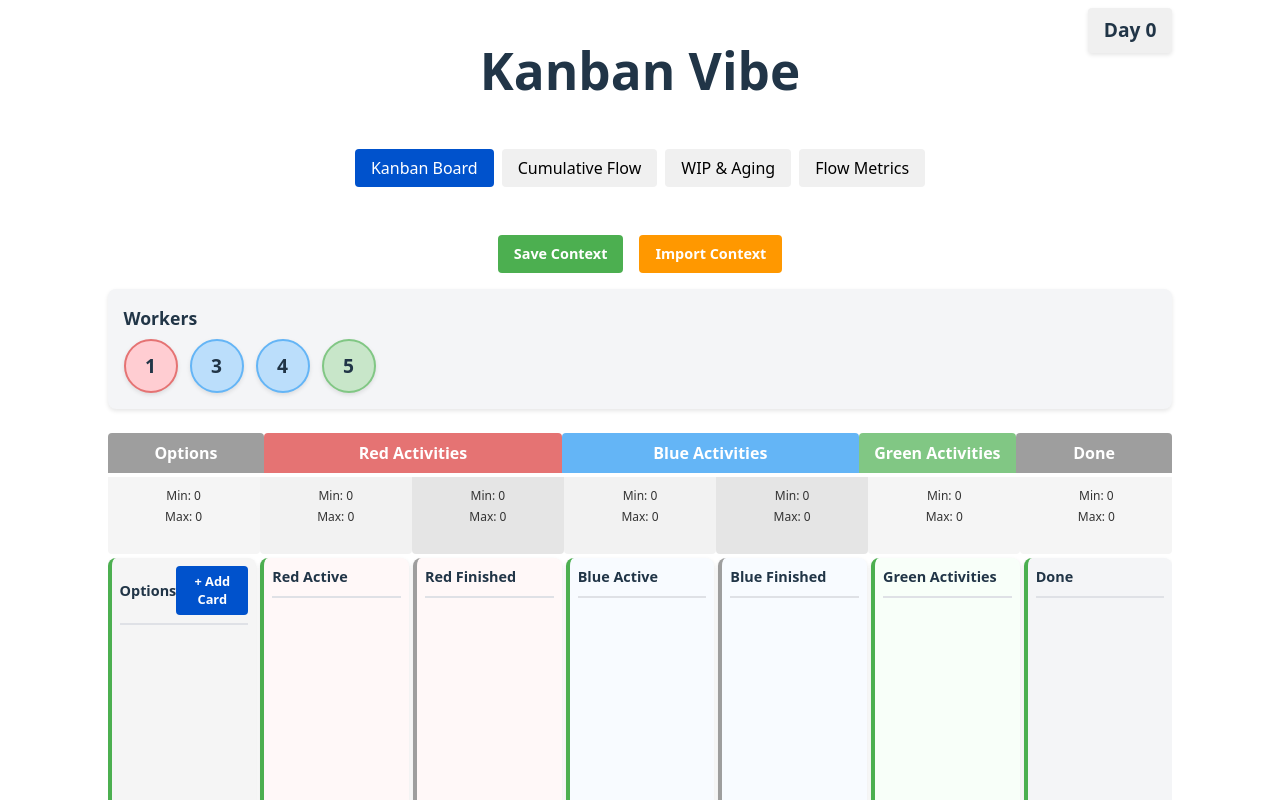
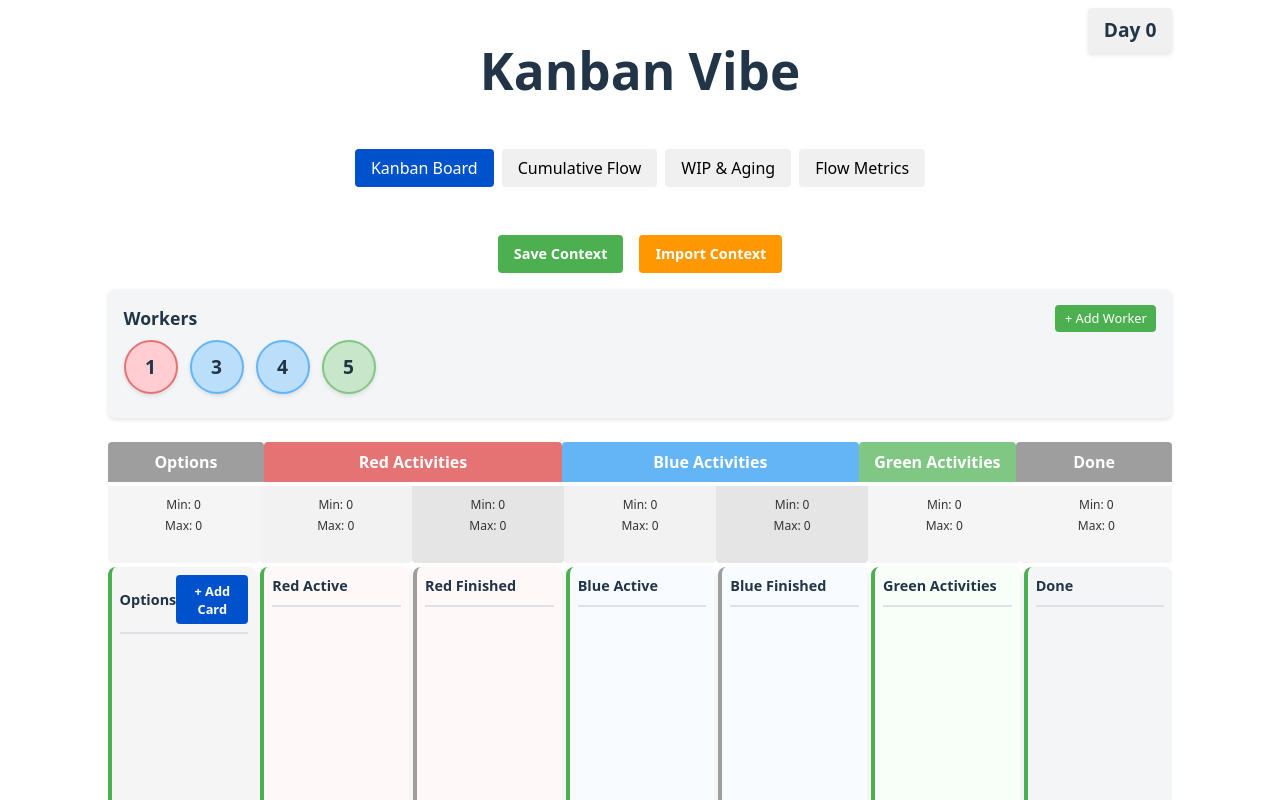
Before and after one commit to npelloux/kanban-vibe, a React (Vite) app: page / in a window 1280 px wide. Shown: the top 800 px of the page. Built offline with nearby package versions, Linux system fonts and the light colour scheme.

Commit message:
Add worker management functionality with add and delete capabilities

```diff
--- a/src/App.css
+++ b/src/App.css
@@ -39,6 +39,9 @@
 
 .worker-pool-header {
   margin-bottom: 0.5rem;
+  display: flex;
+  justify-content: space-between;
+  align-items: center;
 }
 
 .worker-pool-header h3 {
@@ -47,10 +50,94 @@
   font-weight: 600;
 }
 
+.add-worker-button {
+  background-color: #4caf50;
+  color: white;
+  border: none;
+  border-radius: 4px;
+  padding: 0.3rem 0.6rem;
+  font-size: 0.8rem;
+  cursor: pointer;
+  transition: background-color 0.2s;
+}
+
+.add-worker-button:hover {
+  background-color: #43a047;
+}
+
+.add-worker-options {
+  background-color: white;
+  border-radius: 4px;
+  padding: 0.75rem;
+  margin-bottom: 1rem;
+  box-shadow: 0 2px 4px rgba(0, 0, 0, 0.1);
+}
+
+.worker-type-selector {
+  display: flex;
+  gap: 1rem;
+  margin-bottom: 0.75rem;
+}
+
+.worker-type-selector label {
+  display: flex;
+  align-items: center;
+  gap: 0.3rem;
+  cursor: pointer;
+}
+
+.confirm-add-worker {
+  background-color: #4caf50;
+  color: white;
+  border: none;
+  border-radius: 4px;
+  padding: 0.3rem 0.6rem;
+  font-size: 0.8rem;
+  cursor: pointer;
+  transition: background-color 0.2s;
+  float: right;
+}
+
+.confirm-add-worker:hover {
+  background-color: #43a047;
+}
+
 .worker-pool-content {
   display: flex;
   flex-wrap: wrap;
   gap: 0.75rem;
+}
+
+.worker-container {
+  position: relative;
+  margin-bottom: 0.5rem;
+}
+
+.delete-worker-button {
+  position: absolute;
+  top: -5px;
+  right: -5px;
+  width: 20px;
+  height: 20px;
+  border-radius: 50%;
+  background-color: #f44336;
+  color: white;
+  border: none;
+  font-size: 0.7rem;
+  display: flex;
+  align-items: center;
+  justify-content: center;
+  cursor: pointer;
+  opacity: 0;
+  transition: opacity 0.2s;
+}
+
+.worker-container:hover .delete-worker-button {
+  opacity: 1;
+}
+
+.delete-worker-button:hover {
+  background-color: #d32f2f;
 }
 
 .worker {
--- a/src/App.tsx
+++ b/src/App.tsx
@@ -240,7 +240,60 @@ function App() {
   ];
 
   // State to track workers
-  const [workers] = useState<Worker[]>(initialWorkers);
+  const [workers, setWorkers] = useState<Worker[]>(initialWorkers);
+
+  // Generate a unique worker ID
+  const generateWorkerId = (): string => {
+    // Find the highest numeric ID
+    const numericIds = workers
+      .map(worker => parseInt(worker.id))
+      .filter(id => !isNaN(id))
+      .sort((a, b) => b - a);
+
+    // If no numeric IDs, start with 1
+    if (numericIds.length === 0) {
+      return '1';
+    }
+
+    // Return the next ID
+    return (numericIds[0] + 1).toString();
+  };
+
+  // Handle adding a new worker
+  const handleAddWorker = (type: WorkerType) => {
+    const newWorkerId = generateWorkerId();
+    const newWorker: Worker = {
+      id: newWorkerId,
+      type
+    };
+
+    setWorkers(prevWorkers => [...prevWorkers, newWorker]);
+  };
+
+  // Handle deleting a worker
+  const handleDeleteWorker = (workerId: string) => {
+    // First, remove the worker from any cards it's assigned to
+    const updatedCards = cards.map(card => {
+      if (card.assignedWorkers.some(worker => worker.id === workerId)) {
+        return {
+          ...card,
+          assignedWorkers: card.assignedWorkers.filter(worker => worker.id !== workerId)
+        };
+      }
+      return card;
+    });
+
+    // Then remove the worker from the workers array
+    setWorkers(prevWorkers => prevWorkers.filter(worker => worker.id !== workerId));
+
+    // Update cards
+    setCards(updatedCards);
+
+    // If the deleted worker was selected, clear the selection
+    if (selectedWorkerId === workerId) {
+      setSelectedWorkerId(null);
+    }
+  };
 
   // State to track selected worker
   const [selectedWorkerId, setSelectedWorkerId] = useState<string | null>(null);
@@ -800,6 +853,8 @@ function App() {
         workers={workers}
         selectedWorkerId={selectedWorkerId}
         onWorkerSelect={handleWorkerSelect}
+        onAddWorker={handleAddWorker}
+        onDeleteWorker={handleDeleteWorker}
       />
 
       {renderContent()}
--- a/src/components/WorkerPool.tsx
+++ b/src/components/WorkerPool.tsx
@@ -1,4 +1,4 @@
-import React from 'react';
+import React, { useState } from 'react';
 import { Worker } from './Worker';
 import type { WorkerType } from './Worker';
 
@@ -11,27 +11,116 @@ interface WorkerPoolProps {
   workers: WorkerData[];
   selectedWorkerId: string | null;
   onWorkerSelect: (workerId: string) => void;
+  onAddWorker?: (type: WorkerType) => void;
+  onDeleteWorker?: (workerId: string) => void;
 }
 
 export const WorkerPool: React.FC<WorkerPoolProps> = ({
   workers,
   selectedWorkerId,
-  onWorkerSelect
+  onWorkerSelect,
+  onAddWorker,
+  onDeleteWorker
 }) => {
+  const [showAddWorkerOptions, setShowAddWorkerOptions] = useState(false);
+  const [selectedType, setSelectedType] = useState<WorkerType>('red');
+
+  const handleAddClick = () => {
+    setShowAddWorkerOptions(!showAddWorkerOptions);
+  };
+
+  const handleTypeSelect = (type: WorkerType) => {
+    setSelectedType(type);
+  };
+
+  const handleAddWorker = () => {
+    if (onAddWorker) {
+      onAddWorker(selectedType);
+      setShowAddWorkerOptions(false);
+    }
+  };
+
+  const handleDeleteWorker = (workerId: string) => {
+    if (onDeleteWorker) {
+      onDeleteWorker(workerId);
+    }
+  };
+
   return (
     <div className="worker-pool">
       <div className="worker-pool-header">
         <h3>Workers</h3>
+        <button
+          className="add-worker-button"
+          onClick={handleAddClick}
+          title="Add a new worker"
+        >
+          + Add Worker
+        </button>
       </div>
+
+      {showAddWorkerOptions && (
+        <div className="add-worker-options">
+          <div className="worker-type-selector">
+            <label>
+              <input
+                type="radio"
+                name="worker-type"
+                value="red"
+                checked={selectedType === 'red'}
+                onChange={() => handleTypeSelect('red')}
+              />
+              Red
+            </label>
+            <label>
+              <input
+                type="radio"
+                name="worker-type"
+                value="blue"
+                checked={selectedType === 'blue'}
+                onChange={() => handleTypeSelect('blue')}
+              />
+              Blue
+            </label>
+            <label>
+              <input
+                type="radio"
+                name="worker-type"
+                value="green"
+                checked={selectedType === 'green'}
+                onChange={() => handleTypeSelect('green')}
+              />
+              Green
+            </label>
+          </div>
+          <button
+            className="confirm-add-worker"
+            onClick={handleAddWorker}
+          >
+            Confirm
+          </button>
+        </div>
+      )}
+
       <div className="worker-pool-content">
         {workers.map((worker) => (
+          <div key={worker.id} className="worker-container">
             <Worker
-            key={worker.id}
               id={worker.id}
               type={worker.type}
               isSelected={selectedWorkerId === worker.id}
               onClick={() => onWorkerSelect(worker.id)}
             />
+            {onDeleteWorker && (
+              <button
+                className="delete-worker-button"
+                onClick={() => handleDeleteWorker(worker.id)}
+                title="Delete worker"
+              >
+                ✕
+              </button>
+            )}
+          </div>
         ))}
       </div>
     </div>
```
Lines whose indentation alone changed are shown as unchanged.
